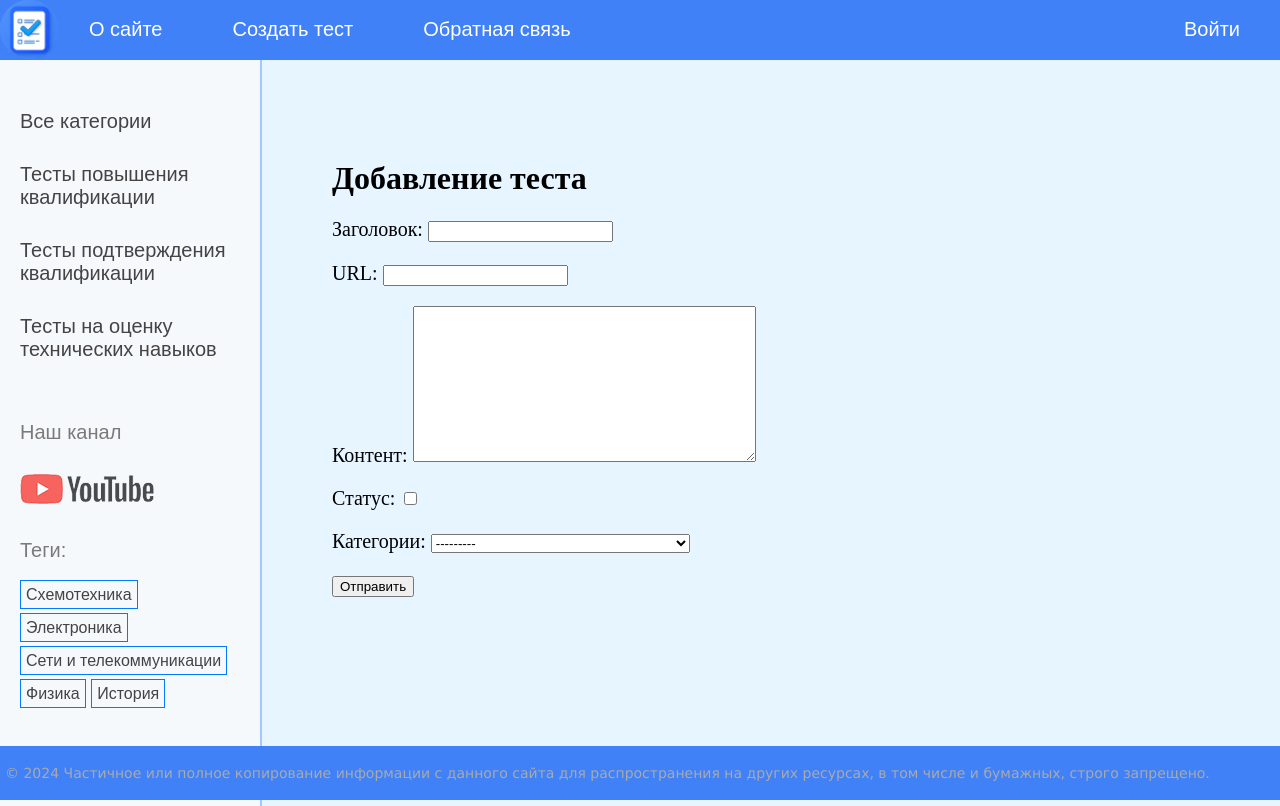
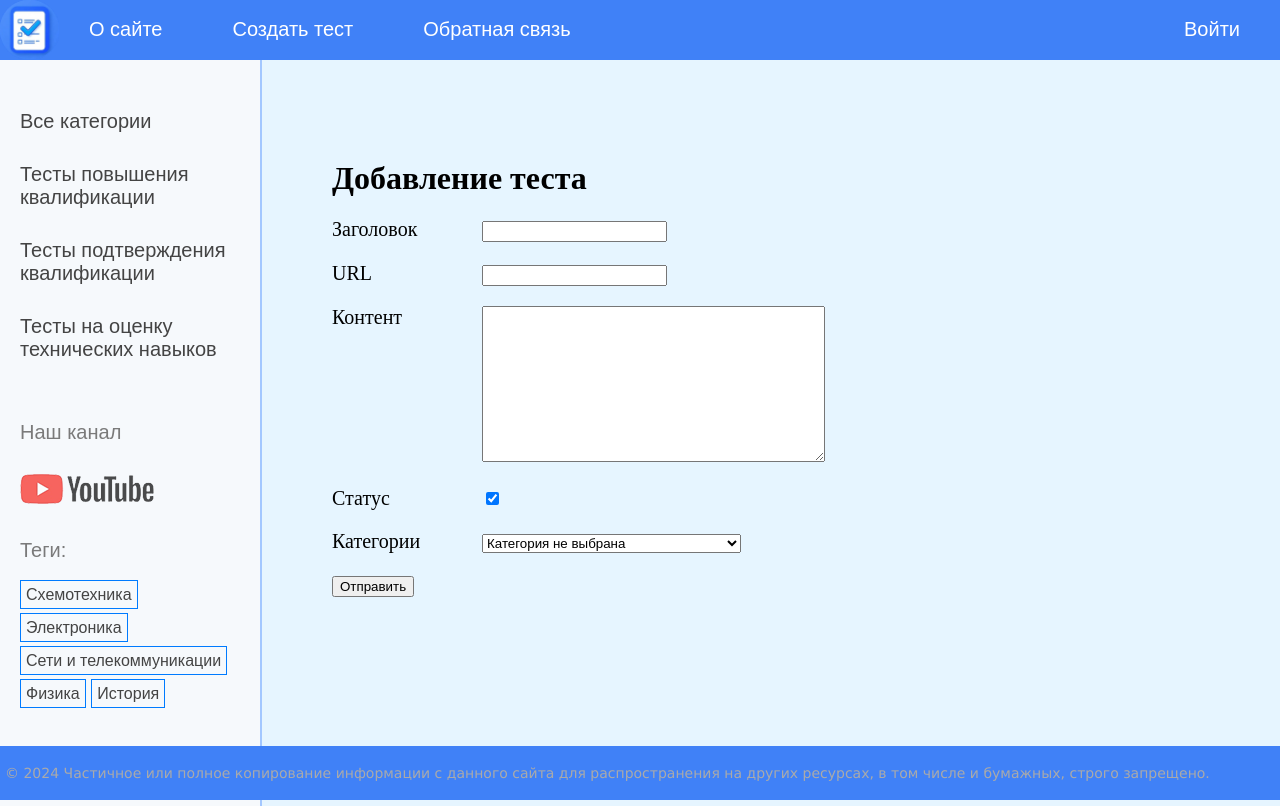
Before and after one commit to PolinaRym/OnlineTest, a Django app: page /addpage/ in a window 1280 px wide. Run offline with Django 4.2, Linux system fonts and the light colour scheme; data comes from the database, SQL or seed files in the repository.

Commit message:
changes in forms

```diff
--- a/onlinetest/testik/forms.py
+++ b/onlinetest/testik/forms.py
@@ -5,5 +5,5 @@
     title = forms.CharField(max_length = 255, label="Заголовок")
     slug = forms.SlugField(max_length = 255, label="URL")
     content = forms.CharField(widget=forms.Textarea(), required=False, label="Контент")
-    is_published = forms.BooleanField(required=False, label="Статус")
-    cat = forms.ModelChoiceField(queryset=Category.objects.all(), label="Категории")
+    is_published = forms.BooleanField(required=False, initial = True, label="Статус")
+    cat = forms.ModelChoiceField(queryset=Category.objects.all(), empty_label="Категория не выбрана", label="Категории")
--- a/onlinetest/testik/templates/testik/addtest.html
+++ b/onlinetest/testik/templates/testik/addtest.html
@@ -4,7 +4,11 @@
 <h1>{{ title }}</h1>
 <form action="" method="post">
     {% csrf_token %}
-    {{ form.as_p }}
+    <div class="form-error">{{ form.non_field_errors }}</div>
+    {% for f in form %}
+    <p><Label class="form-label" for="{{ f.id_for_label }}">{{ f.label }}</Label>{{ f }}</p>
+    <div class="form-error">{{ form.title.errors }}</div>
+    {% endfor %}
     <p><button type="submit">Отправить</button></p>
 </form>
 {% endblock %}
```
